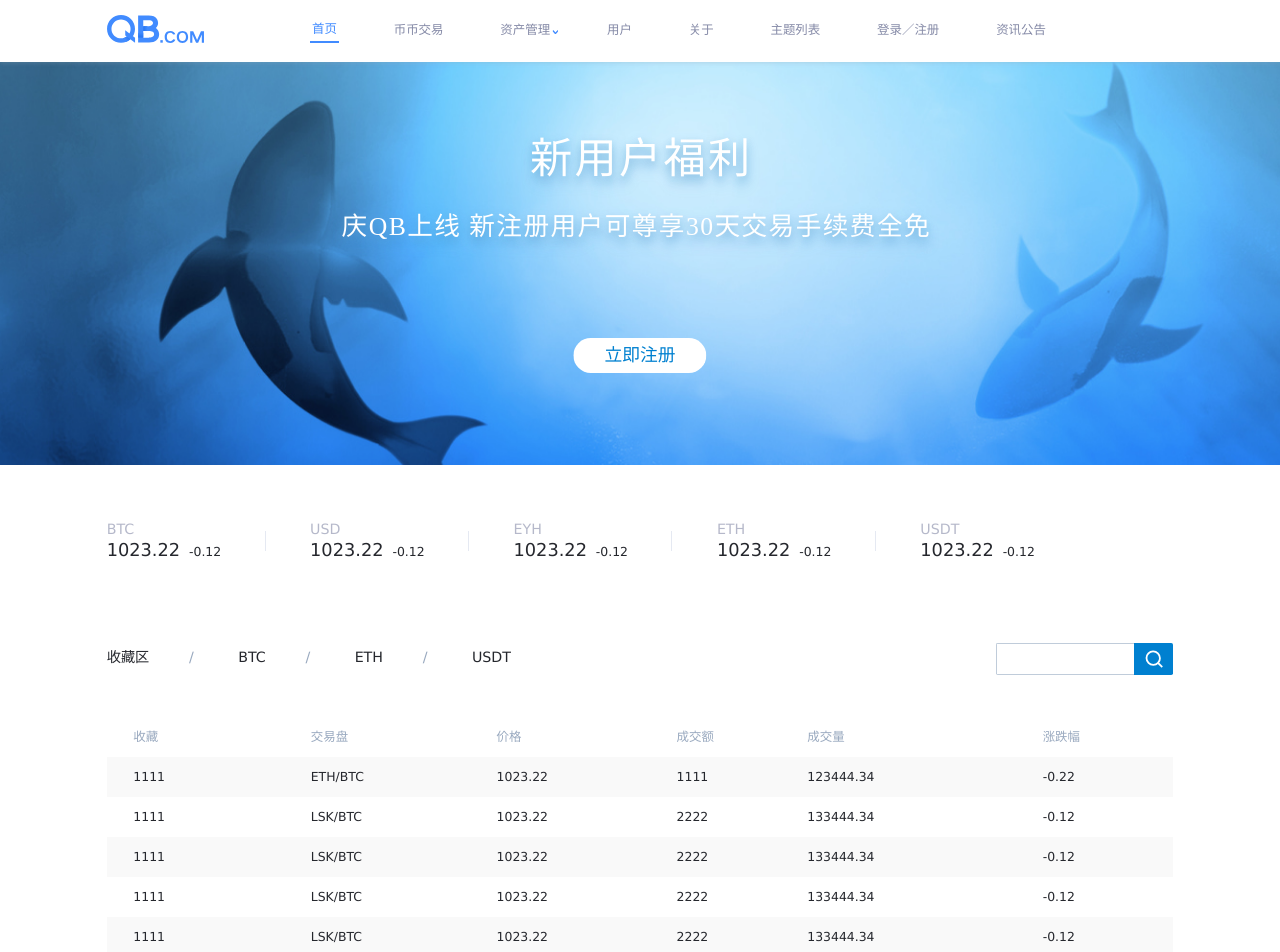
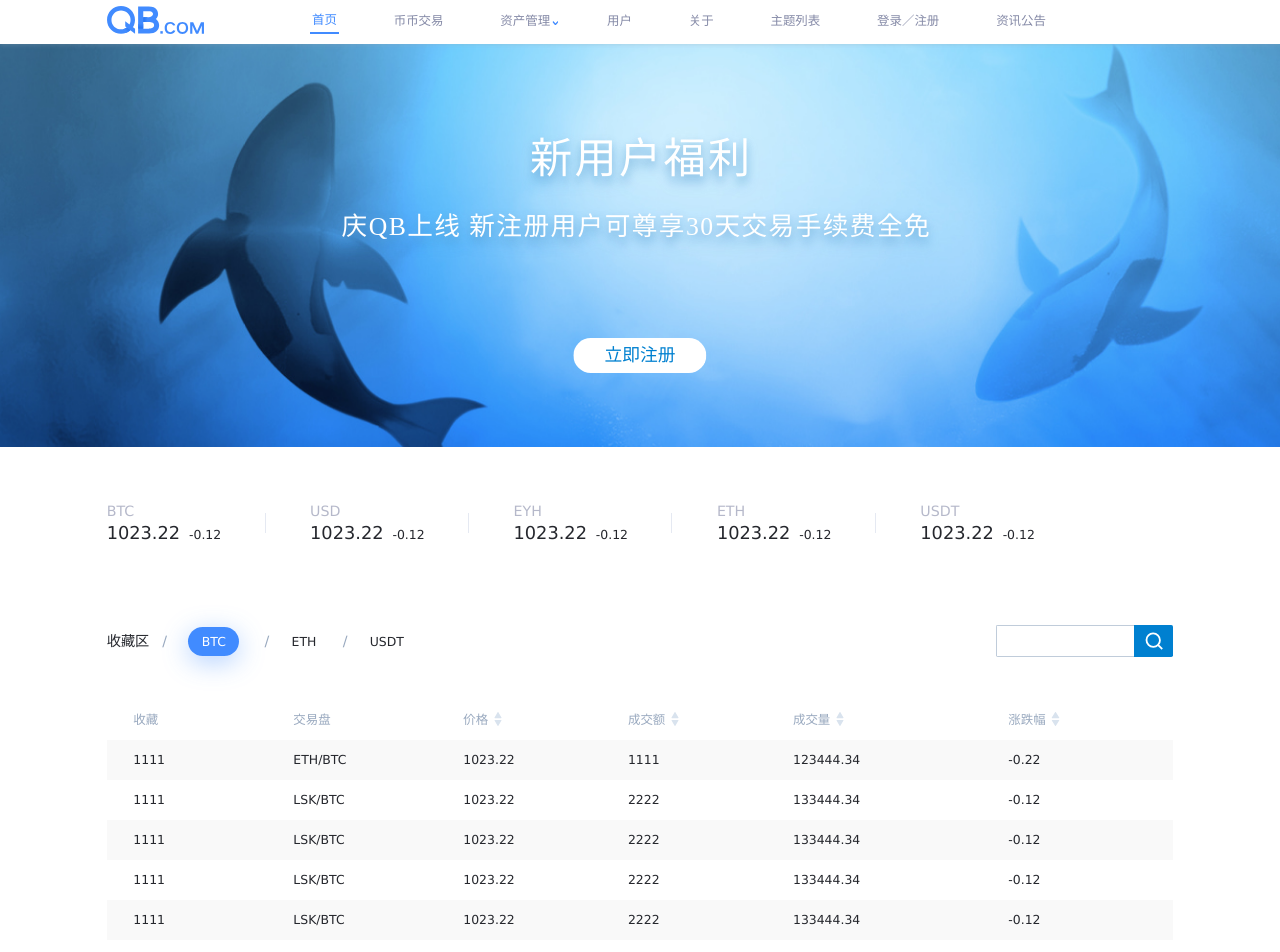
Before and after one commit to yutiansut/qb, a React app: page /home in a window 1280 px wide. Shown: the top 952 px of the page. Built offline with nearby package versions, Linux system fonts and the light colour scheme; the HTML template or start-up script is replaced by a standard one.

Commit message:
首页样式调整

```diff
--- a/src/App.js
+++ b/src/App.js
@@ -135,6 +135,7 @@ export default class App extends Component {
             {/*{navList}*/}
             <Header/>
             {/*</ul>*/}
+            <div style={{height: '.5rem'}}></div>
             <Route exact path="/home" component={Home} />
             <Route path='/trade' component={Trade} />
             <Route path="/login" component={Loign} />
--- a/src/class/market/MarketController.js
+++ b/src/class/market/MarketController.js
@@ -72,12 +72,14 @@ export default class MarketController extends ExchangeControllerBase {
     this.store.state.tradePair = tradePair
   }
   //排序功能
-  pairSort(v) {
+  pairSort(v) { // type 1 升序 0 降序
     let sortArray = this.store.state.homeMarketPairData;
     v.sortValue && this.view.setState({
       homeMarketPairData:this.sort(sortArray, v.sortValue,v.type)
     });
-    v.type = !v.type
+    // v.type =／ !v.type
+    v.type = 1
+
   }
   pairDataHandle() {
 
--- a/src/class/market/MarketStore.js
+++ b/src/class/market/MarketStore.js
@@ -20,6 +20,48 @@ export default class MarketStore extends ExchangeStoreBase {
               "is_favorite": false,
               "is_new_born": false,
               "turnover": 1111
+            },
+            {
+              "trade_pair_id": 2,
+              "rise": -0.12,
+              "price": 1023.22,
+              "priceCN": 1022.22,
+              "priceEN": 1021.22,
+              "volume": 133444.34,
+              "coin_name": "LSK",
+              "market_name": "BTC",
+              "trade_pair": "LSK/BTC",
+              "is_favorite": false,
+              "is_new_born": false,
+              "turnover": 2222
+            },
+            {
+              "trade_pair_id": 2,
+              "rise": -0.12,
+              "price": 1023.22,
+              "priceCN": 1022.22,
+              "priceEN": 1021.22,
+              "volume": 133444.34,
+              "coin_name": "LSK",
+              "market_name": "BTC",
+              "trade_pair": "LSK/BTC",
+              "is_favorite": false,
+              "is_new_born": false,
+              "turnover": 2222
+            },
+            {
+              "trade_pair_id": 2,
+              "rise": -0.12,
+              "price": 1023.22,
+              "priceCN": 1022.22,
+              "priceEN": 1021.22,
+              "volume": 133444.34,
+              "coin_name": "LSK",
+              "market_name": "BTC",
+              "trade_pair": "LSK/BTC",
+              "is_favorite": false,
+              "is_new_born": false,
+              "turnover": 2222
             },
             {
               "trade_pair_id": 2,
--- a/src/components/home/children/HomeMarket.jsx
+++ b/src/components/home/children/HomeMarket.jsx
@@ -4,11 +4,12 @@ import Input from '../../../common/component/Input/index.jsx'
 
 let marketTableHead = [
   {name: '交易盘', sortValue: ''},
-  {name: '价格', sortValue:['price'],type:0,sortDefault:'turnover' },
-  {name: '成交额', sortValue:['turnover'],type:0,sortDefault:'turnover' },
-  {name: '成交量', sortValue:['volume'],type:1,sortDefault:'turnover' },
-  {name: '涨跌幅', sortValue:['rise'],type:1,sortDefault:'turnover' },
+  {name: '价格', sortValue:['price'],type:2,sortDefault:'turnover' },
+  {name: '成交额', sortValue:['turnover'],type:2,sortDefault:'turnover' },
+  {name: '成交量', sortValue:['volume'],type:2,sortDefault:'turnover' },
+  {name: '涨跌幅', sortValue:['rise'],type:2,sortDefault:'turnover' },
 ];
+let sortImg =  ["/static/images/rank_down.svg", "/static/images/rank_up.svg", "/static/images/rank_normal.svg"]
 
 export default class HomeMarket extends ExchangeViewBase{
   constructor(props){
@@ -40,8 +41,8 @@ export default class HomeMarket extends ExchangeViewBase{
           <ul className="clearfix">
             <li>收藏区</li>
             {this.state.marketDataHandle.map((v, index) => {return(
-              <li className={`home-market-item${this.state.market === v.toUpperCase() ? '-active': ''}`} key={index} onClick={this.changeMarket.bind(this,v)}>
-                {v.toUpperCase()}
+              <li key={index} onClick={this.changeMarket.bind(this,v)}>
+                <span className={`home-market-item${this.state.market === v.toUpperCase() ? '-active': ''}`}>{v.toUpperCase()}</span>
               </li>
             )})}
           </ul>
@@ -56,8 +57,9 @@ export default class HomeMarket extends ExchangeViewBase{
             <tr>
               <th>收藏</th>
               {marketTableHead.map((v, index) => {
-                return(<th onClick={this.pairSort.bind(this,v)} key={index}>
+                return(<th onClick={this.pairSort.bind(this,v)} key={index} className={`${v.sortValue ? 'sort-img-li' : ''}`}>
                   {v.name}
+                  <img src={ sortImg[v.type]} alt="" className={`${v.sortValue ? '' : 'hide'}`}/>
                 </th>)
               })}
             </tr>
--- a/src/components/home/stylus/header.styl
+++ b/src/components/home/stylus/header.styl
@@ -17,7 +17,7 @@
   position fixed
   top 0
   width 14.4rem
-  height .70rem
+  height .5rem
   z-index 999
   .headerNav
     width 100%
--- a/src/components/home/stylus/home.styl
+++ b/src/components/home/stylus/home.styl
@@ -12,18 +12,20 @@
   }
 }
 .home-wrap
+  .hide
+    display none
   .banner-wrap
     .banner-img
       position fixed
-      top .7rem
-      background url("/static/img/img_bg.jpg") center center / cover no-repeat
+      top .5rem
+      background url(/static/img/img_bg.jpg) center center / cover no-repeat
       width 14.4rem
       height 4.53rem
       z-index -1
       animation: bgscale 10s ease-in-out infinite
     div
       width 14.4rem
-      height 5.23rem
+      height 4.53rem
       img
         position absolute
         top 1.5rem
@@ -92,20 +94,26 @@
   .home-market
     background $normal-white-color
     .market-nav
+      height .36rem
+      line-height .36rem
       margin-bottom .48rem
       ul
         float left
-        transform translateY(50%)
+        height .36rem
         li
           position relative
           float left
-          padding 0 .5rem
+          padding  0 .15rem
           font-size .16rem
-          //&.home-market-item-active
-          //  color $normal-white-color
-          //  background $index-blue
-          //  border-radius .100rem
-          //  box-shadow: 0 .07rem .3rem rgba(65, 139, 255, .4)
+          cursor pointer
+          span
+            padding .08rem .15rem
+            &.home-market-item-active
+              color $normal-white-color
+              background $index-blue
+              border-radius .2rem
+              box-shadow: 0 .07rem .3rem rgba(65, 139, 255, .4)
+              margin 0 .14rem
           &:first-child
             padding-left 0
           &:last-child
@@ -118,8 +126,8 @@
               background none
           &:after
             position absolute
-            top 0
-            right 0
+            top 0rem
+            right -.05rem
             content '/'
             color $normal-gray-color
       .base-input-wrap
@@ -140,6 +148,14 @@
           color $normal-gray-color
         th:nth-of-type(1)
           padding-left .3rem
+        .sort-img-li
+          cursor pointer
+          img
+            width .16rem
+            height .16rem
+            position relative
+            top .03rem
+            left .03rem
       tbody
         tr:nth-child(odd)
           background $bg-light-color
```
